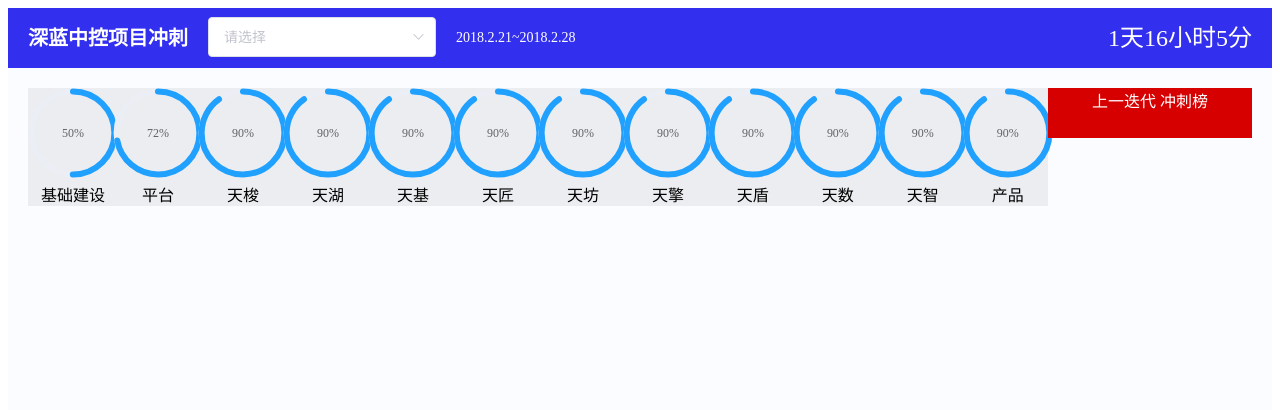
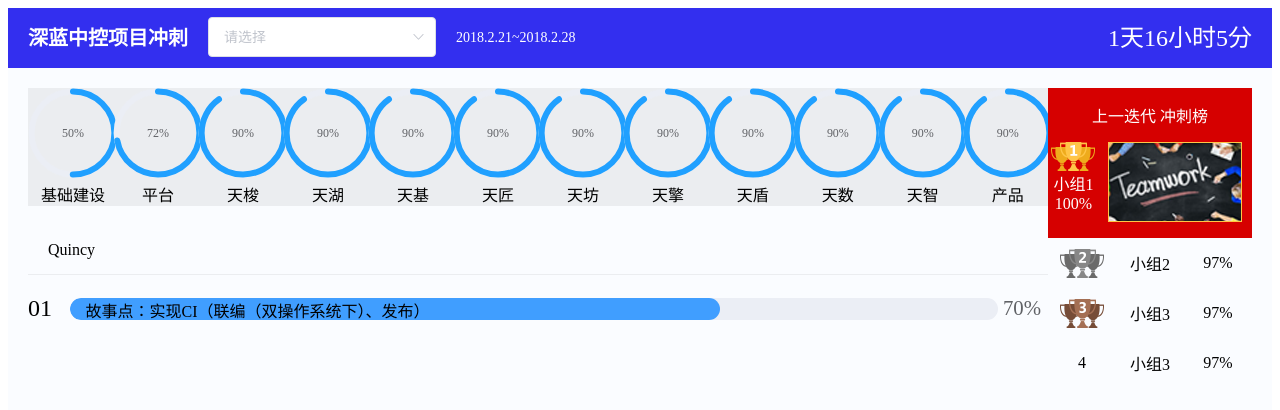
Before and after one commit to QuincyLi/VueJSES6, a Vue app: page /#/ in a window 1280 px wide. Shown: the top 410 px of the page. Built offline with nearby package versions, Linux system fonts and the light colour scheme.

Commit message:
更新样式

```diff
--- a/src/components/Workflow.vue
+++ b/src/components/Workflow.vue
@@ -9,14 +9,78 @@
           </div>
         </el-col>
       </el-row>
+      <el-row>
+        <el-row class="personalDetail">
+          <el-row class="personalName">
+            <el-col>
+              <span>Quincy</span>
+            </el-col>
+          </el-row>
+          <el-row style="margin-top: 20px;display:flex;">
+            <el-col :span="1" class="number">
+              <span>01</span>
+            </el-col>
+            <el-col :span="23" style="position:relative;margin:auto;">
+              <el-progress :percentage="70" :stroke-width="22"></el-progress>
+              <span class="userStory">
+                故事点：实现CI（联编（双操作系统下）、发布）
+              </span>
+            </el-col>
+          </el-row>
+        </el-row>
+      </el-row>
     </el-col>
     <el-col :span="4" class="announcement">
+      <el-row class="announcementTitle">
+         <el-row>
+           <span class="titleFont">上一迭代 冲刺榜</span>
+         </el-row>
+         <el-row style="display:flex">
+          <el-col :span="6">
+            <img src="@/assets/img/ic_Teamgold.png" class="img"/>
+            <span class="detailFont">小组1</span>
+            <span class="detailFont">100%</span>
+          </el-col>
+          <el-col :span="18">
+            <img src="@/assets/img/team.png" class="img"/>
+          </el-col>
+         </el-row>
+      </el-row>
       <el-row>
-        <div class="announcementTitle">
-          <span class="titleFont">上一迭代 冲刺榜</span>
-        </div>
+        <el-row class="listHeight">
+          <el-col :span="8" class="listContent">
+            <img src="@/assets/img/ic_teamsilver.png" class="img"/>
+          </el-col>
+          <el-col :span="8" class="listContent">
+            <span class="subtitle">小组2</span>
+          </el-col>
+          <el-col :span="8" class="listContent">
+            <span class="subtitle">97%</span>
+          </el-col>
+        </el-row>
+        <el-row class="listHeight">
+          <el-col :span="8" class="listContent">
+            <img src="@/assets/img/ic_teamcopper.png" class="img"/>
+          </el-col>
+          <el-col :span="8" class="listContent">
+            <span class="subtitle">小组3</span>
+          </el-col>
+          <el-col :span="8" class="listContent">
+            <span class="subtitle">97%</span>
+          </el-col>
+        </el-row>
+        <el-row class="listHeight">
+          <el-col :span="8" class="listContent">
+            <span class="subtitle">4</span>
+          </el-col>
+          <el-col :span="8" class="listContent">
+            <span class="subtitle">小组3</span>
+          </el-col>
+          <el-col :span="8" class="listContent">
+            <span class="subtitle">97%</span>
+          </el-col>
+        </el-row>
       </el-row>
-      <el-row></el-row>
     </el-col>
   </el-row>
 </template>
@@ -69,11 +133,46 @@ export default {
 .announcementTitle{
   background: rgba(214,0,0,1);
   height: 10%;
-  min-height: 50px;
+  min-height: 150px;
+}
+.listHeight{
+  height: 50px;
+  display: flex;
+}
+.listContent{
+  margin:auto
 }
 .titleFont{
   color: white;
   display:block;
   text-align:center;
+  margin-top: 15px;
+  margin-bottom: 15px;
+}
+.img{
+  display:block;
+  margin:auto;
+}
+.detailFont{
+  color: white;
+  display: block;
+  text-align: center;
+}
+.personalDetail{
+  height: auto;
+  margin-top: 20px;
+}
+.personalName{
+  padding: 15px 20px;
+  border-bottom: solid 1px rgba(235, 237, 240, 1);
+}
+.userStory{
+  position: absolute;
+  top: 0;
+  left: 15px;
+}
+.number{
+  font-size: 24px;
+  margin: auto;
 }
 </style>
```
